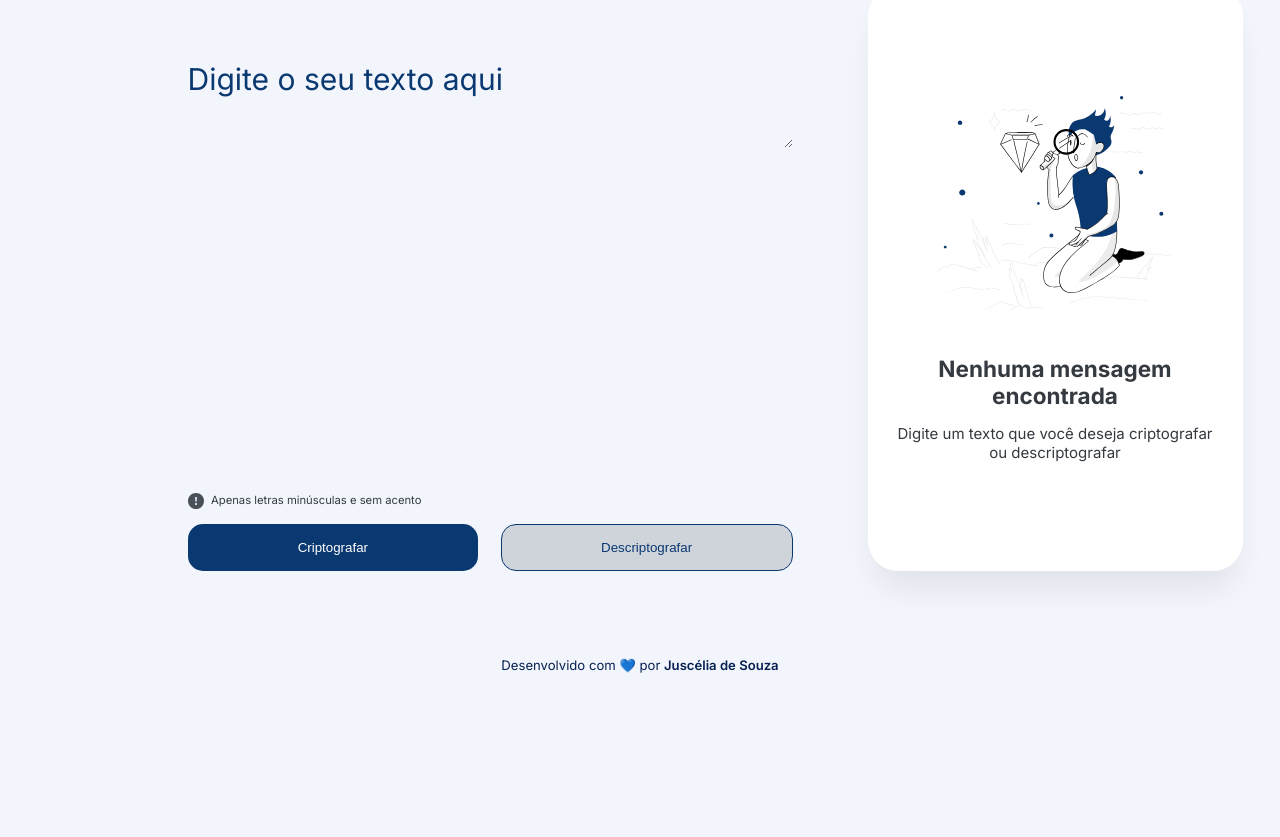
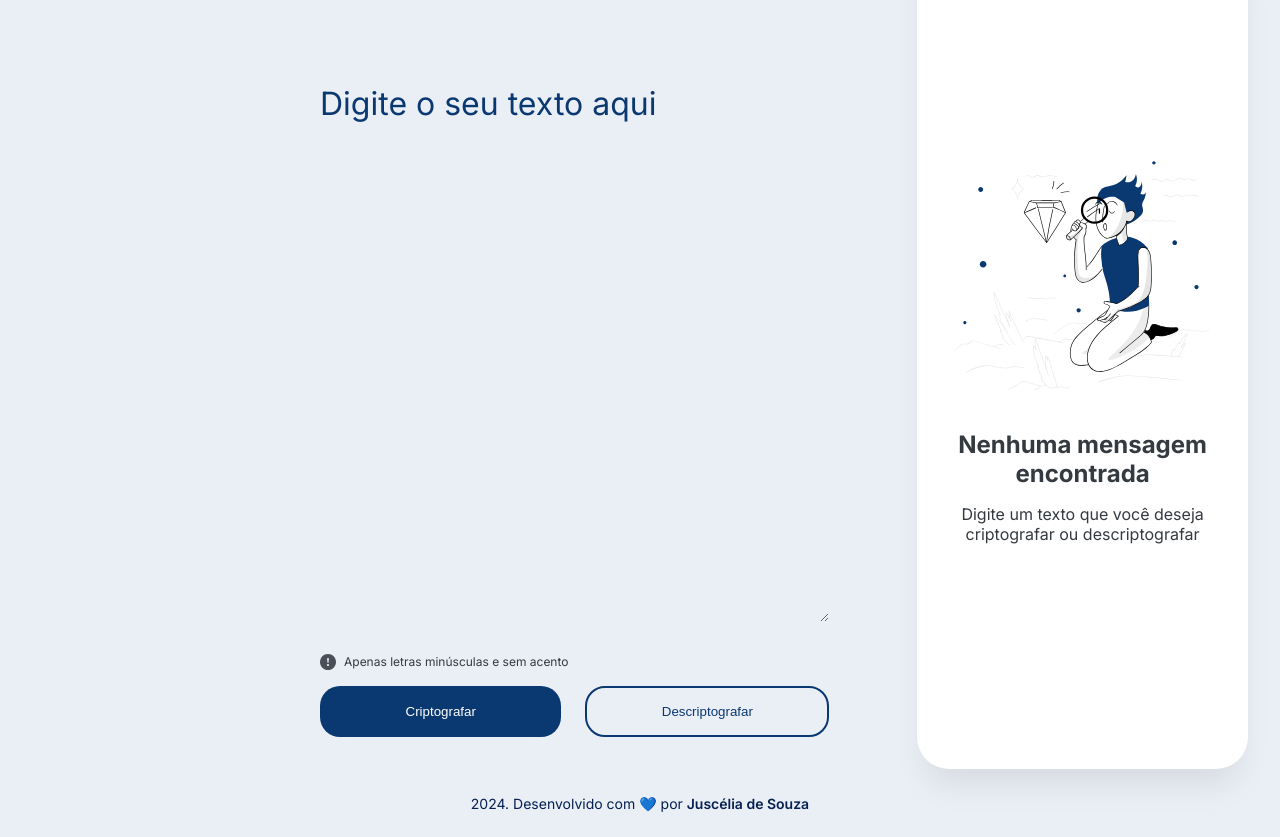
Before and after one commit to jusceliadesouza/text-decoder, a plain HTML site: page index.html in a window 1280 px wide. Shown: the part 104-941 px from the top of the page. Before the commit the page ends 800 px from the top, so only its background shows below. Drawn offline with Linux system fonts and the light colour scheme.

Commit message:
:recycle: refactor: reestruturação e estilização

```diff
--- a/index.html
+++ b/index.html
@@ -6,8 +6,12 @@
 
     <title>Decodificador de Texto</title>
 
+    <!-- Styles -->
     <link rel="stylesheet" href="./src/styles/styles.css" />
+    <link rel="stylesheet" href="./src/styles/buttons.css" />
+    <link rel="stylesheet" href="./src/styles/inputs.css" />
 
+    <!-- Fonts -->
     <link rel="preconnect" href="https://fonts.googleapis.com" />
     <link rel="preconnect" href="https://fonts.gstatic.com" crossorigin />
     <link
@@ -17,17 +21,17 @@
   </head>
 
   <body>
-    <header>
-      <img src="./src/assets/logo.svg" alt="Logo Alura" />
-    </header>
+    <div class="container">
+      <div class="col-left">
+        <header>
+          <img src="./src/assets/logo.svg" alt="Logo Alura" />
+        </header>
 
-    <main>
-      <div class="col-left">
-        <div class="col-left-content">
+        <main>
           <textarea placeholder="Digite o seu texto aqui"></textarea>
 
-          <div class="col-left-footer">
-            <div class="text-info">
+          <div class="main-footer">
+            <div class="main-footer-alert">
               <img
                 src="./src/assets/bi_exclamation-circle-fill.svg"
                 alt="Ícone de informação"
@@ -36,27 +40,27 @@
               <p>Apenas letras minúsculas e sem acento</p>
             </div>
 
-            <div class="buttons">
+            <div class="main-buttons">
               <button type="submit">Criptografar</button>
               <button type="reset">Descriptografar</button>
             </div>
           </div>
-        </div>
+        </main>
       </div>
 
       <div class="col-right">
-        <div class="col-right-content">
+        <div class="col-right-box">
           <img src="./src/assets/high-quality-products.svg" alt="" />
           <h1>Nenhuma mensagem encontrada</h1>
           <p>Digite um texto que você deseja criptografar ou descriptografar</p>
         </div>
       </div>
-    </main>
+    </div>
 
     <footer>
       <div class="footer-content">
         <span>
-          Desenvolvido com 💙 por
+          2024. Desenvolvido com 💙 por
           <a href="https://linkedin.com/in/jusceliadesouza" target="_blank"
             >Juscélia de Souza</a
           >
--- /dev/null
+++ b/src/styles/buttons.css
@@ -0,0 +1,42 @@
+button {
+  width: 100%;
+  padding: 1rem;
+
+  border: none;
+  border-radius: 1.25rem;
+
+  background-color: var(--dark-blue-300);
+  color: var(--white);
+  text-align: center;
+
+  position: relative;
+  cursor: pointer;
+
+  transition: ease-in-out .3s;
+}
+
+button[type="reset"] {
+  border: 2px solid var(--dark-blue-300);
+
+  background: transparent;
+  color: var(--dark-blue-300);
+}
+
+button:hover {
+  background-color: var(--dark-blue-400);
+}
+
+button[type="reset"]:hover {
+  background-color: var(--light-blue-200);
+}
+
+a {
+  font-weight: 600;
+  color: var(--dark-blue-500);
+  text-decoration: none;
+  transition: ease-in-out 0.2s;
+}
+
+a:hover {
+  color: var(--dark-blue-300);
+}
--- /dev/null
+++ b/src/styles/inputs.css
@@ -0,0 +1,18 @@
+textarea {
+  width: 100%;
+  height: 100%;
+  padding: 1rem 0;
+
+  font-family: "Inter", sans-serif;
+  color: var(--dark-blue-300);
+
+
+  border: none;
+  background: transparent;
+  font-size: 2rem;
+  outline: none;
+}
+
+textarea::placeholder {
+  color: var(--dark-blue-300);
+}
--- a/src/styles/styles.css
+++ b/src/styles/styles.css
@@ -5,11 +5,11 @@
   --dark-blue-400: #072b61;
   --dark-blue-500: #052051;
 
-  --light-blue-100: #f3f5fc;
-  --light-blue-200: #eff1fa;
-  --light-blue-300: #e9ecf8;
-  --light-blue-400: #aab2d5;
-  --light-blue-500: #757fb2;
+  --light-blue-100: #eaeef5;
+  --light-blue-200: #d8e1ed;
+  --light-blue-300: #c0cde1;
+  --light-blue-400: #a6b4d3;
+  --light-blue-500: #8f9cc5;
 
   --gray-100: #ced4da;
   --gray-200: #adb5bd;
@@ -28,7 +28,7 @@
 }
 
 html {
-  font-size: 93.75%;
+  font-size: 100%;
 }
 
 body {
@@ -48,62 +48,40 @@ body {
   --moz-osx-font-smoothing: grayscale;
 }
 
-header,
-main {
-  padding: 0 2.5rem;
+.container {
+  width: 100%;
+  margin: 0 auto;
+  padding: 2.5rem 2rem 0 5rem;
+
+  display: flex;
+  justify-content: space-between;
+  gap: 5.5rem;
+}
+
+.col-left {
+  width: 100%;
+
+  display: flex;
+  flex-direction: column;
 }
 
 header {
-  margin-top: 2.5rem;
-  /* height: 3rem; */
-
-  /* margin-bottom: 1rem; */
+  margin-bottom: 5rem;
 }
 
 main {
   width: 100%;
+  height: 100%;
+  padding-left: 15rem;
+  margin-bottom: 2rem;
 
-  display: flex;
-  justify-content: space-between;
-  gap: 5rem;
-}
-
-.col-left {
-  width: 100%;
-  margin-left: 10rem;
-  padding: 0;
-
-  display: flex;
-  flex-direction: column;
-  align-items: flex-start;
-}
-
-.col-left-content {
-  width: 100%;
-  height: 100%;
 
   display: flex;
   flex-direction: column;
   justify-content: space-between;
 }
 
-textarea {
-  width: 100%;
-  padding: 1rem 0;
-
-  font-family: 'Inter', sans-serif;
-
-  border: none;
-  background: none;
-  font-size: 2rem;
-  outline: none;
-}
-
-textarea::placeholder {
-  color: var(--dark-blue-300);
-}
-
-.col-left-footer {
+.main-footer {
   width: 100%;
   margin-top: 2rem;
 
@@ -112,14 +90,14 @@ textarea::placeholder {
   gap: 1rem;
 }
 
-.text-info {
+.main-footer-alert {
   display: flex;
   gap: 0.5rem;
 
-  font-size: .75rem;
+  font-size: 0.75rem;
 }
 
-.buttons {
+.main-buttons {
   width: 100%;
 
   display: flex;
@@ -127,75 +105,41 @@ textarea::placeholder {
   justify-content: space-between;
 }
 
-button {
-  width: 100%;
-  padding: 1rem;
-
-  border: none;
-  border-radius: 1rem;
-
-  background-color: var(--dark-blue-300);
-  color: var(--white);
-
-  text-align: center;
-  cursor: pointer;
-
-  transition: ease-in-out .2s;
-}
-
-button[type="reset"] {
-  border: 1px solid var(--dark-blue-300);
-  background-color: var(--gray-100);
-  color: var(--dark-blue-300);
-}
-
-button:hover {
-  filter: opacity(.9);
-}
-
-button[type="reset"]:hover {
-  border: 1px solid transparent;
-
-  color: var(--white);
-  background-color: var(--light-blue-500);
-}
-
 .col-right {
-  width: 100%;
-  max-width: 25rem;
-  padding: 2rem;
-
-  margin-top: -4rem;
+  width: 30rem;
+  padding: 12.0625rem 2rem;
 
   border-radius: 2rem;
   background-color: white;
   box-shadow: 0px 24px 32px -8px rgba(0, 0, 0, 0.08);
+
+  display: flex;
+  flex-direction: column;
+  align-items: center;
+  justify-content: center;
 }
 
-.col-right-content {
-  width: 100%;
-  height: 35rem;
-  padding: 1rem 0;
+.col-right-box {
+  padding: 2rem 0;
 
   display: flex;
+  flex-direction: column;
+  align-items: center;
   gap: 1rem;
-  align-items: center;
-  justify-content: center;
-  flex-direction: column;
 
   text-align: center;
 }
 
-.col-right-content h1 {
-  margin-top: 2rem;
+.col-right-box h1 {
+  margin-top: 1.5rem;
 
   font-size: 1.5rem;
   font-weight: 700;
   color: var(--gray-500);
 }
 
-.col-right-content img {
-  width: 75%;
+.col-right-box img {
+  width: 95%;
 }
 
 footer {
@@ -210,16 +154,5 @@ footer {
 }
 
 footer span {
-  font-size: .875em;
+  font-size: 0.875em;
 }
-
-footer a {
-  font-weight: 600;
-  color: var(--dark-blue-500);
-  text-decoration: none;
-  transition: ease-in-out .2s;
-}
-
-footer a:hover {
-  color: var(--dark-blue-200)
-}
```
